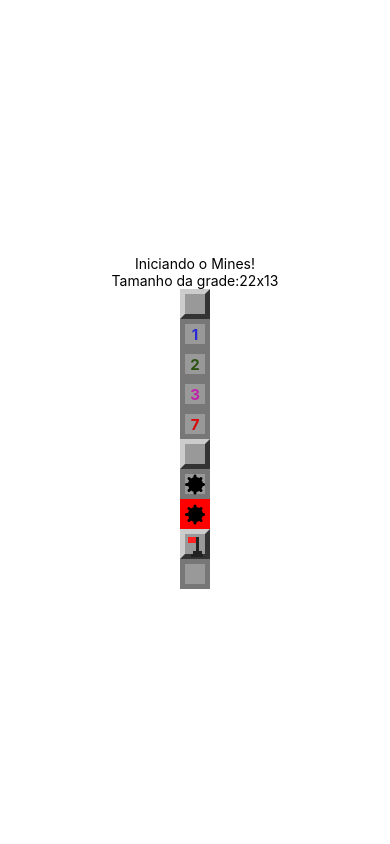
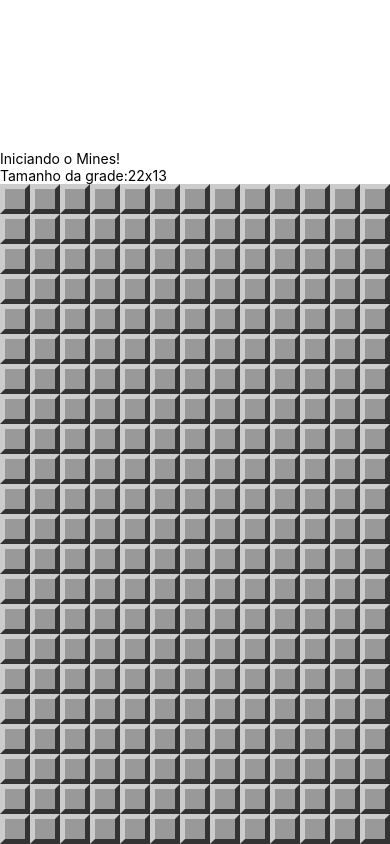
Before and after one commit to LuizLangkammer/React-Native-Learning, a React Native app in the folder mines/: screen / in a window 390 px wide. Built offline with nearby package versions, Linux system fonts and the light colour scheme.

Commit message:
mines: static table

```diff
--- a/mines/App.js
+++ b/mines/App.js
@@ -1,34 +1,55 @@
-import React from 'react';
+import React, { Component } from 'react';
 import { StyleSheet, Text, View } from 'react-native';
 import params from './src/params';
-import Field from './src/components/Field';
+import MineField from './src/components/MineField';
+import { createMineBoard } from './src/mines-service';
 
 
-export default function App() {
+export default class App extends Component {
+
+  constructor(props) {
+    super(props);
+    this.state = this.createState();
+  }
+
+  createState = () => {
+    const rows = params.getRowsAmount();
+    const columns = params.getColumnsAmount();
+    return {
+      board: createMineBoard(rows, columns, this.minesAmount(rows, columns))
+    }
+  }
+
+  minesAmount = (rows, columns) => {
+    return Math.ceil(columns * rows * params.difficultLevel);
+  }
+
+
+
+
+  render() {
     return (
       <View style={styles.container}>
         <Text >Iniciando o Mines!</Text>
         <Text >Tamanho da grade:
           {params.getRowsAmount()}x{params.getColumnsAmount()}</Text>
-        <Field/>
-        <Field opened nearMines={1}/>
-        <Field opened nearMines={2}/>
-        <Field opened nearMines={3}/>
-        <Field opened nearMines={7}/>
-        <Field mined />
-        <Field mined opened/>
-        <Field mined opened exploded/>
-        <Field flagged  />
-        <Field flagged opened />
+        <View style={styles.board}>
+          <MineField board={this.state.board} />
         </View>
-  );
+      </View>
+    )
+
+  }
+
 }
 
 const styles = StyleSheet.create({
   container: {
     flex: 1,
-    backgroundColor: '#fff',
+    justifyContent: 'flex-end',
+  },
+  board: {
     alignItems: 'center',
-    justifyContent: 'center',
-  },
+    backgroundColor: '#AAA'
+  }
 });
--- /dev/null
+++ b/mines/src/components/MineField.js
@@ -0,0 +1,24 @@
+import React from 'react';
+import { View, StyleSheet } from 'react-native';
+import Field from './Field';
+
+
+export default (props) => {
+    const fields = props.board.map((row, r) => {
+        const columns = row.map((field, c) => {
+            return <Field {...field} key={`${c}`}/>
+        });
+        return <View style={styles.row} key={`${r}`}>{columns}</View>
+    });
+
+    return <View style={styles.container}>{fields}</View>
+}
+
+const styles = StyleSheet.create({
+    container: {
+        backgroundColor: "#EEE"
+    },
+    row: {
+        flexDirection: 'row',
+    }
+})
--- a/mines/src/mines-service.js
+++ b/mines/src/mines-service.js
@@ -31,10 +31,10 @@ const spreadMines = (board, minesAmount) =>{
     }
 }
 
-const createMineBord = (rows, columns, minesAmount) => {
+const createMineBoard = (rows, columns, minesAmount) => {
     const board  = createBoard(rows, columns);
     spreadMines(board, minesAmount);
     return board;
 }
 
-export { createMineBord }
+export { createMineBoard }
```
Lines whose indentation alone changed are shown as unchanged.
